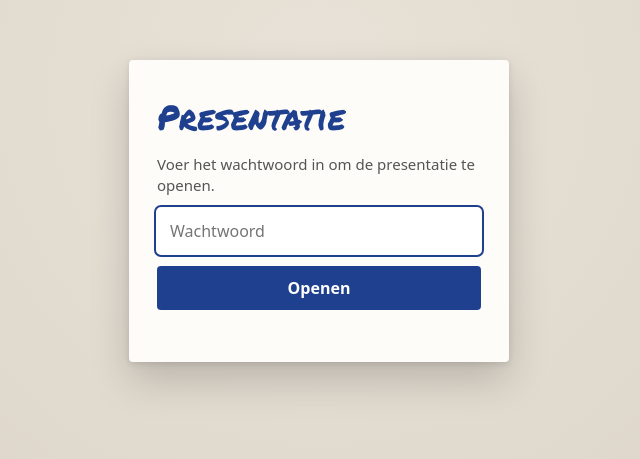
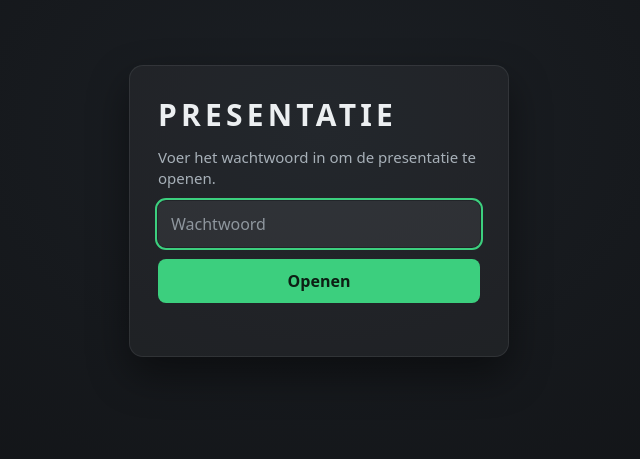
Before and after one commit to dkager/goedfout, a website with bundled scripts: page index.html in a window 1280 px wide. Shown: the part 189-648 px from the top of the page, without its empty margins (321-961 px from the left). Built offline with nearby package versions, Linux system fonts and the light colour scheme.

Commit message:
Dark mode <3

```diff
--- a/css/style.css
+++ b/css/style.css
@@ -38,34 +38,45 @@ body {
 }
 [hidden] { display: none !important; }
 
-/* ---------- Wachtwoordscherm ---------- */
+/* ---------- Wachtwoordscherm (donker, net als het start- en afsluitscherm) ---------- */
 .login {
   position: fixed; inset: 0;
   display: grid; place-items: center;
-  background: radial-gradient(circle at 50% 35%, var(--wall), var(--wall-dark));
   padding: 16px;
+  background: radial-gradient(ellipse at 50% 40%, #1b1f24 0%, var(--end-bg) 70%);
+  color: var(--end-text);
+  font-family: var(--ui);
+  color-scheme: dark; /* ook de onderdelen van de browser zelf (zoals het oogje in het wachtwoordveld) donker */
 }
 .login-card {
   width: min(380px, 100%);
-  background: var(--paper);
   padding: 32px 28px 24px;
-  border-radius: 4px;
-  box-shadow: 0 18px 40px rgba(0,0,0,.18), 0 2px 6px rgba(0,0,0,.1);
+  border: 1px solid rgba(255,255,255,.08); border-radius: 14px;
+  background: rgba(255,255,255,.04);
+  box-shadow: 0 18px 40px rgba(0,0,0,.45);
   display: flex; flex-direction: column; gap: 12px;
 }
-.login-card h1 { margin: 0; font-family: var(--marker); font-weight: 400; font-size: 34px; color: var(--ink-blue); }
-.login-card p { margin: 0; color: #555; font-size: 15px; line-height: 1.4; }
+.login-card h1 {
+  margin: 0 0 4px; font-size: 30px; font-weight: 800; line-height: 1.1;
+  letter-spacing: .14em; text-transform: uppercase; color: var(--end-text);
+}
+.login-card p { margin: 0; color: var(--end-muted); font-size: 15px; line-height: 1.4; }
 .login-card input {
   font: inherit; font-size: 16px; padding: 11px 12px;
-  border: 1.5px solid #c9c2b5; border-radius: 4px; background: #fff;
+  border: 1.5px solid rgba(255,255,255,.18); border-radius: 8px;
+  background: rgba(255,255,255,.06); color: var(--end-text);
 }
-.login-card input:focus { outline: 2px solid var(--ink-blue); outline-offset: 1px; border-color: transparent; }
+.login-card input::placeholder { color: var(--end-muted); opacity: .8; }
+.login-card input:focus { outline: 2px solid var(--end-accent); outline-offset: 1px; border-color: transparent; }
 .login-card button {
-  font: inherit; font-size: 16px; font-weight: 600; padding: 11px;
-  border: 0; border-radius: 4px; background: var(--ink-blue); color: #fff; cursor: pointer;
+  font: inherit; font-size: 16px; font-weight: 700; padding: 11px;
+  border: 0; border-radius: 8px; background: var(--end-accent); color: var(--end-on-accent); cursor: pointer;
+  transition: background .15s;
 }
+.login-card button:hover { background: var(--end-accent-hover); }
+.login-card button:focus-visible { outline: 3px solid var(--end-text); outline-offset: 3px; }
 .login-card button:disabled { opacity: .6; cursor: progress; }
-.login-error { color: var(--ink-red) !important; min-height: 1.2em; font-size: 14px !important; }
+.login-error { color: #ff8a80 !important; min-height: 1.2em; font-size: 14px !important; }
 
 /* ---------- Podium ---------- */
 .viewport { position: fixed; inset: 0; overflow: hidden; background: var(--wall); }
@@ -583,13 +594,16 @@ body {
 
 /* ---------- Start- en afsluitscherm (donkere modus) ---------- */
 /* Contrast op --end-bg: titel 16:1, toelichting 8,4:1, knoptekst op de knop 8,5:1 */
-.dark-screen {
+/* Kleuren van de donkere schermen: wachtwoord, start en einde */
+.login, .dark-screen {
   --end-bg: #121417;
   --end-text: #eceff1;
   --end-muted: #a7b0b8;
   --end-accent: #3ccf7e;
   --end-accent-hover: #5fdc96;
   --end-on-accent: #0d1f14;
+}
+.dark-screen {
   position: fixed; inset: 0; z-index: 40;
   display: flex; flex-direction: column; align-items: center; justify-content: center;
   gap: 40px; padding: 24px;
```
Also changed, not shown: README.md.
